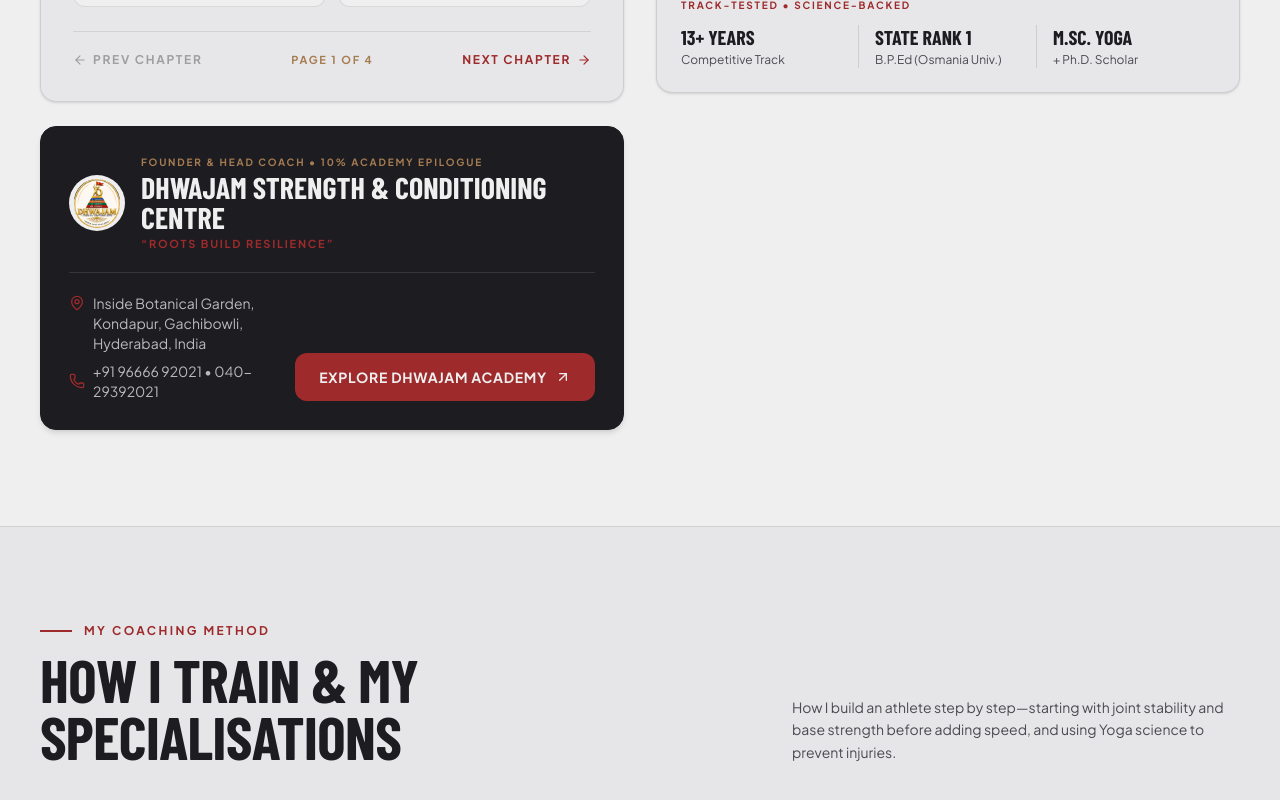
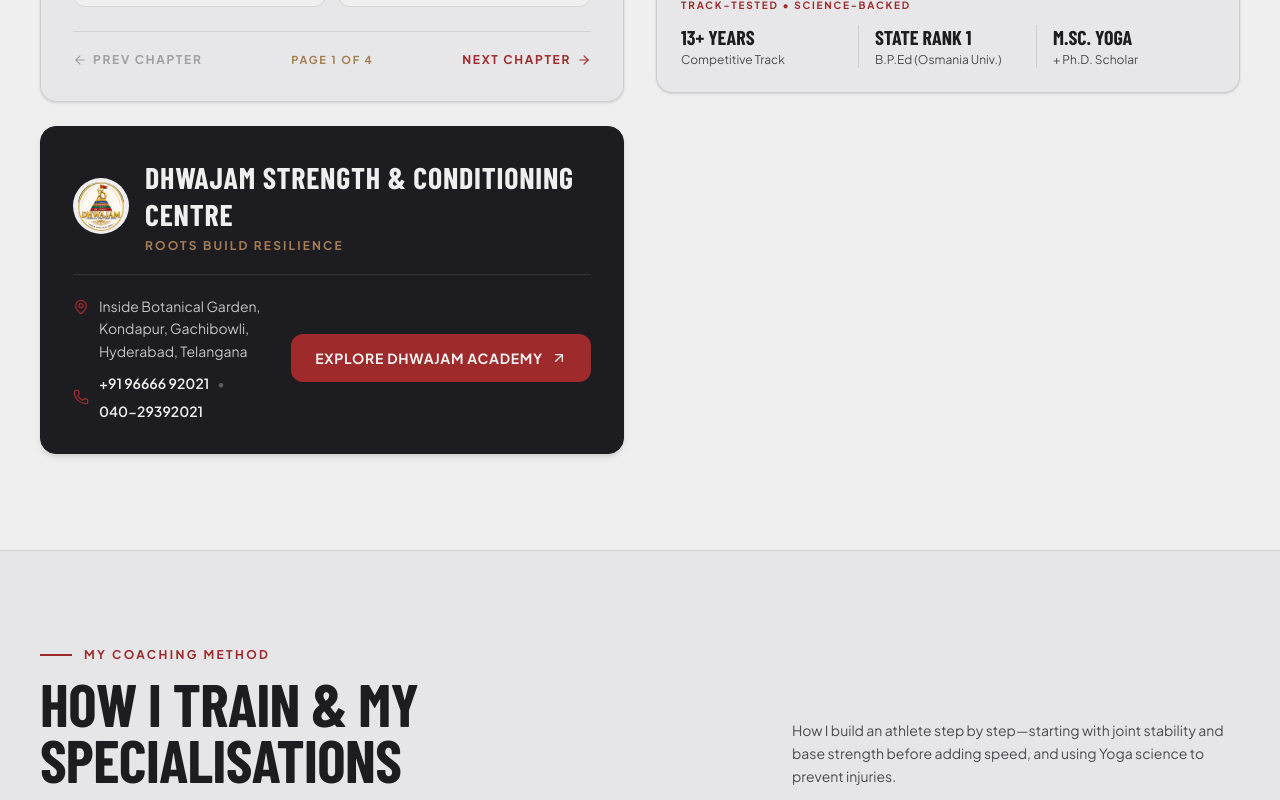
Before and after one commit to narendrasaiseelam-wq/coach-lomada-raju, a React (Vite) app: page / in a window 1280 px wide. Shown: the part 3020-3820 px from the top of the page. Built offline with nearby package versions, Linux system fonts and the light colour scheme; a web font is replaced by a local one.

Commit message:
Refine Dhwajam bridge card layout and update Nikhil Siddhartha gallery caption

```diff
--- a/src/components/AboutJourney.jsx
+++ b/src/components/AboutJourney.jsx
@@ -355,8 +355,8 @@ export default function AboutJourney() {
               </div>
             </div>
 
-            {/* Dignified 10% Dhwajam Epilogue Bridge Card */}
-            <div className="rounded-2xl bg-[#1C1C21] text-[#EFEFEF] border border-[#1C1C21] p-6 sm:p-7 shadow-md">
+            {/* Dignified Dhwajam Epilogue Bridge Card */}
+            <div className="rounded-2xl bg-[#1C1C21] text-[#EFEFEF] border border-[#1C1C21] p-6 sm:p-8 shadow-md">
               <div className="flex items-center gap-4 pb-5 border-b border-[#EFEFEF]/12">
                 <div className="w-14 h-14 shrink-0 rounded-full border border-[#EFEFEF]/15 bg-[#EFEFEF] p-1 overflow-hidden flex items-center justify-center">
                   <SmartImage
@@ -369,29 +369,40 @@ export default function AboutJourney() {
                   />
                 </div>
                 <div>
-                  <p className="text-[10px] font-bold uppercase tracking-[0.18em] text-[#A67C52] mb-0.5">
-                    Founder &amp; Head Coach &bull; 10% Academy Epilogue
-                  </p>
-                  <h3 className="font-editorial font-extrabold uppercase text-2xl sm:text-3xl text-[#EFEFEF] leading-none mb-1">
+                  <h3 className="font-editorial font-extrabold uppercase text-2xl sm:text-3xl text-[#EFEFEF] leading-tight tracking-wide mb-1">
                     {coachProfile.centreName}
                   </h3>
-                  <p className="text-[11px] font-bold uppercase tracking-[0.16em] text-[#9E2A2B]">
-                    &ldquo;{coachProfile.centreMotto}&rdquo;
+                  <p className="text-xs font-bold uppercase tracking-[0.18em] text-[#A67C52]">
+                    {coachProfile.centreMotto}
                   </p>
                 </div>
               </div>
 
-              <div className="pt-5 flex flex-col sm:flex-row sm:items-end justify-between gap-5">
-                <div className="space-y-2 text-xs sm:text-sm text-[#E2E2E5]/80">
-                  <div className="flex items-start gap-2">
-                    <MapPin className="w-4 h-4 text-[#9E2A2B] shrink-0 mt-0.5" />
-                    <span>{coachProfile.location}</span>
+              <div className="pt-5 flex flex-col sm:flex-row sm:items-center justify-between gap-5">
+                <div className="space-y-2.5 text-xs sm:text-sm text-[#E2E2E5]/85">
+                  <div className="flex items-start gap-2.5 leading-relaxed">
+                    <MapPin className="w-4 h-4 text-[#9E2A2B] shrink-0 mt-1" />
+                    <span>
+                      Inside Botanical Garden, Kondapur, Gachibowli, Hyderabad, Telangana
+                    </span>
                   </div>
-                  <div className="flex items-center gap-2">
+                  <div className="flex items-center gap-2.5">
                     <Phone className="w-4 h-4 text-[#9E2A2B] shrink-0" />
-                    <span>
-                      {coachProfile.phonePrimary} &bull; {coachProfile.phoneSecondary}
-                    </span>
+                    <div className="flex flex-wrap items-center gap-2">
+                      <a
+                        href={`tel:${coachProfile.phoneRaw}`}
+                        className="font-semibold text-[#EFEFEF] hover:text-[#A67C52] transition-colors"
+                      >
+                        {coachProfile.phonePrimary}
+                      </a>
+                      <span className="text-[#EFEFEF]/30">&bull;</span>
+                      <a
+                        href={`tel:${coachProfile.phoneSecondary}`}
+                        className="font-semibold text-[#EFEFEF] hover:text-[#A67C52] transition-colors"
+                      >
+                        {coachProfile.phoneSecondary}
+                      </a>
+                    </div>
                   </div>
                 </div>
 
@@ -403,7 +414,7 @@ export default function AboutJourney() {
                   whileTap={{ scale: 0.98 }}
                   className="inline-flex items-center justify-center gap-2 rounded-xl bg-[#9E2A2B] hover:bg-[#7F2021] text-[#EFEFEF] px-6 py-3.5 text-sm font-bold uppercase tracking-wider shrink-0 transition-colors cursor-pointer"
                 >
-                  <span>Explore Dhwajam Academy</span>
+                  <span>EXPLORE DHWAJAM ACADEMY</span>
                   <ArrowUpRight className="w-4 h-4" />
                 </motion.a>
               </div>
--- a/src/data/portfolioData.js
+++ b/src/data/portfolioData.js
@@ -623,14 +623,14 @@ export const galleryItems = [
       "With veteran actor Akkineni Nagarjuna and our Telugu Warriors squad during team warm-ups. Good warm-ups and sprint readiness help players enjoy the game without pulling muscles.",
   },
   {
-    id: "ccl-akhil",
-    title: "With Captain Akhil Akkineni — CCL Prep",
+    id: "ccl-nikhil",
+    title: "With Actor Nikhil Siddhartha — Telugu Warriors CCL",
     category: "Cricket & CCL",
     location: "Celebrity Cricket League",
     year: "2025",
     image: "/images/ccl-akhil.jpg",
     description:
-      "With Telugu Warriors captain Akhil Akkineni working on sprint speed and match fitness. We built simple, effective routines around busy film shooting schedules.",
+      "On-field match readiness and athletic conditioning with Tollywood star Nikhil Siddhartha during Celebrity Cricket League fixtures.",
   },
   {
     id: "ccl-dugout-focus",
```
